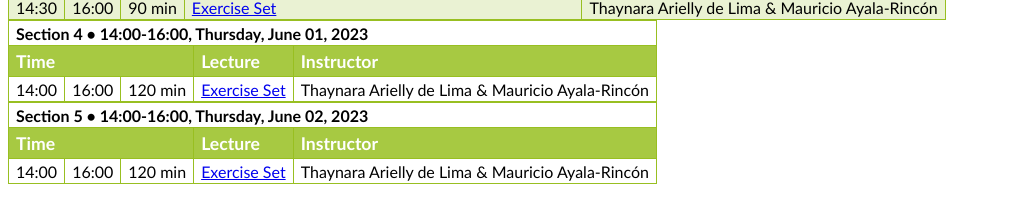
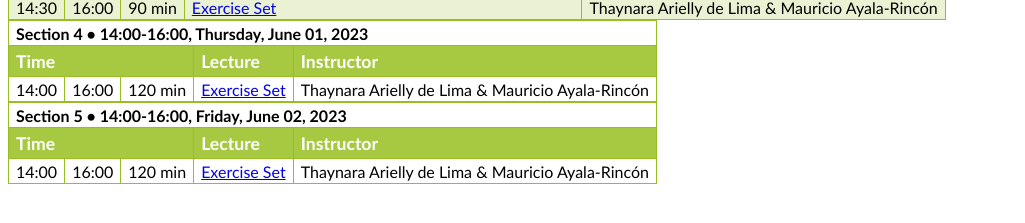
Before and after one commit to thaynaradelima/thaynaradelima.github.io, a Jekyll site: the page Tutorials/Directory_To_Share_UNAL_Manizales_2023/program.html, which Jekyll copies as it is, in a window 1280 px wide. Shown: the part 399-622 px from the top of the page, without its empty margins (0-1025 px from the left). Built offline with Jekyll 4.4.1, drawn with Linux system fonts in a browser that asks for light colours; some of the changed lines change nothing that is shown.

Commit message:
Add files via upload

```diff
--- a/Tutorials/Directory_To_Share_UNAL_Manizales_2023/program.html
+++ b/Tutorials/Directory_To_Share_UNAL_Manizales_2023/program.html
@@ -45,7 +45,7 @@
 <body>
 <h2><a
 href="http://ayala.mat.unb.br/Tutorials/UNAL_Manizales_2023">Mechanizing
-Mathematics</a> (<a href="https://thaynaradelima.github.io/Tutorials/Directory_To_Share_UNAL_Manizales_2023/">See also</a>) </h2>
+Mathematics</a> (<a href="https://thaynaradelima.github.io/Tutorials/UNAL_Manizales_2023/">See also</a>) </h2>
 <p><strong>Class Dates: May 29 (Monday) - June 02 (Friday)<br>
 </strong><strong>Class Location</strong>: <strong>Universidad Nacional
 de Colombia - Sede Manizales, Facultad de Ciencias Exactas y Naturales</strong></p>
@@ -66,7 +66,7 @@
     <td>16:00</td>
     <td>120 min</td>
     <td><a
-      href="Slides/section1/section1_mathematical_deduction.pdf">Mathematical
+      href="Directory_To_Share_UNAL_Manizales_2023/Slides/section1/section1_mathematical_deduction.pdf">Mathematical
       Deduction</a></td>
     <td>Mauricio Ayala-Rinc&oacute;n</td>
 </table>
@@ -87,7 +87,7 @@
     <td>14:40</td>
     <td>40 min</td>
     <td><a
-      href="Slides/section2/section2_case_of_study.pdf">Case
+      href="Directory_To_Share_UNAL_Manizales_2023/Slides/section2/section2_case_of_study.pdf">Case
       of study: Infinity of primes by a topological argument</a></td>
     <td>Thaynara Arielly de Lima</td>
   </tr>
@@ -95,7 +95,7 @@
     <td>14:40</td>
     <td>16:00</td>
     <td>80 min</td>
-    <td><a href="pvs_case_of_study/inf_prime_topology.pvs">Exercise Set </a> </td>
+    <td><a href="Directory_To_Share_UNAL_Manizales_2023/pvs_case_of_study/inf_prime_topology.pvs">Exercise Set </a> </td>
     <td>Thaynara Arielly de Lima & Mauricio Ayala-Rinc&oacute;n </td>
   </tr>
 </table>
@@ -117,14 +117,14 @@
     <td>14:30</td>
     <td>30 min</td>
     <td><a
-      href="Slides/section3/section3_pvs_vs_seq_calculus.pdf">The Prototype Verification System vs Sequent Calculus</a></td>
+      href="Directory_To_Share_UNAL_Manizales_2023/Slides/section3/pvs_vs_seq_calculus.pdf">The Prototype Verification System vs Sequent Calculus</a></td>
     <td>Thaynara Arielly de Lima &  Mauricio Ayala-Rinc&oacute;n</td>
   </tr>
   <tr class="alt">
     <td>14:30</td>
     <td>16:00</td>
     <td>90 min</td>
-    <td><a href="pvs_case_of_study/inf_prime_topology.pvs">Exercise Set</a> </td>
+    <td><a href="Directory_To_Share_UNAL_Manizales_2023/pvs_case_of_study/inf_prime_topology.pvs">Exercise Set</a> </td>
     <td> Thaynara Arielly de Lima &   Mauricio Ayala-Rinc&oacute;n</td>
   </tr>
 </table>
@@ -145,7 +145,7 @@
     <td>16:00</td>
     <td>120 min</td>
     <td><a
-      href="pvs_case_of_study/inf_prime_topology.pvs">Exercise Set</a></td>
+      href="Directory_To_Share_UNAL_Manizales_2023/pvs_case_of_study/inf_prime_topology.pvs">Exercise Set</a></td>
     <td>Thaynara Arielly de Lima &  Mauricio Ayala-Rinc&oacute;n</td>
   </tr>
 
@@ -155,7 +155,7 @@
 <a name="section1"></a>
 <table id="tables">
   <tr>
-    <td colspan="5"><strong>Section 5 &bull; 14:00-16:00, Thursday,
+    <td colspan="5"><strong>Section 5 &bull; 14:00-16:00, Friday,
       June 02, 2023</strong></td>
   </tr>
   <tr>
@@ -168,7 +168,7 @@
     <td>16:00</td>
     <td>120 min</td>
     <td><a
-      href="pvs_case_of_study/inf_prime_topology.pvs">Exercise Set</a></td>
+      href="Directory_To_Share_UNAL_Manizales_2023/pvs_case_of_study/inf_prime_topology.pvs">Exercise Set</a></td>
     <td>Thaynara Arielly de Lima &  Mauricio Ayala-Rinc&oacute;n</td>
   </tr>
 
```
